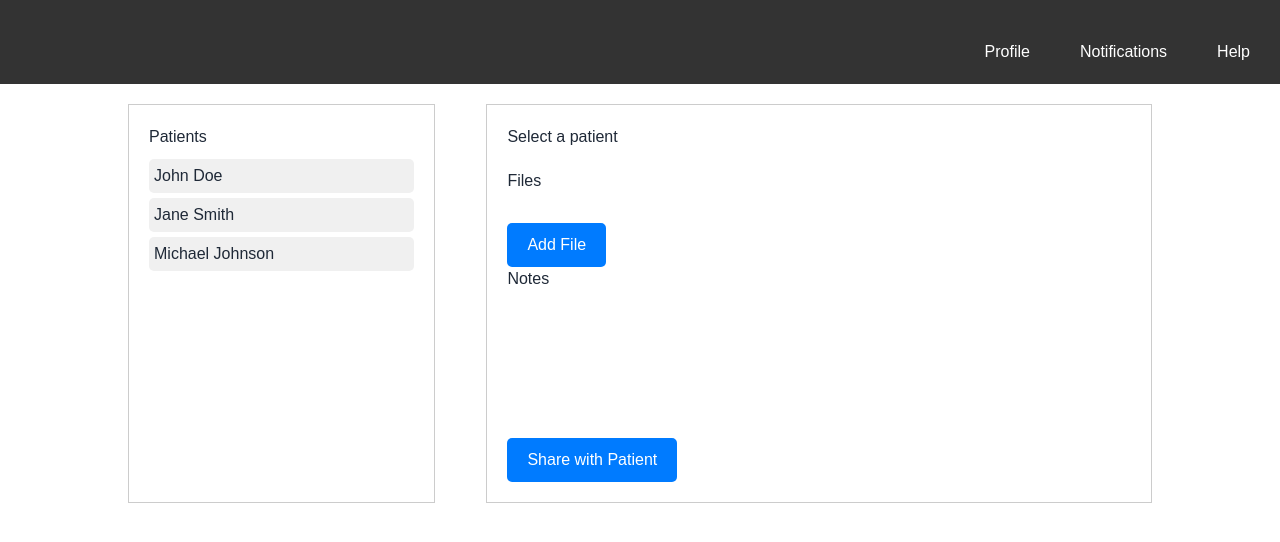
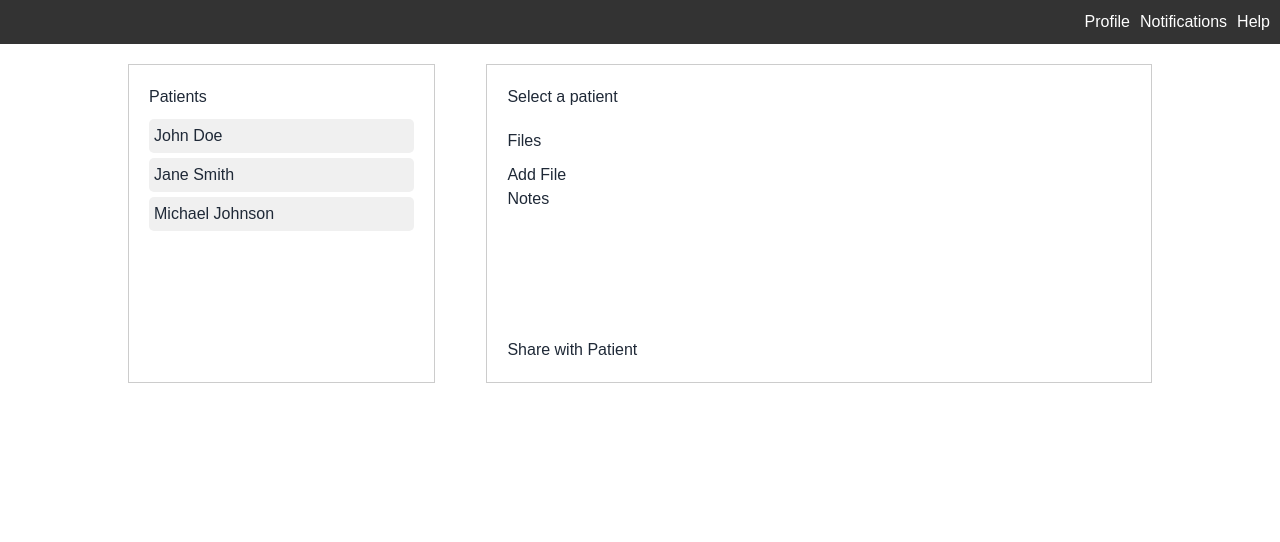
Before and after one commit to sam-25/Had_frontend, a React (Create React App) app: page /Radiographer in a window 1280 px wide. Shown: the top 542 px of the page. Built offline with nearby package versions, Linux system fonts and the light colour scheme.

Commit message:
Updated Styles of Doctor Dashboard

```diff
--- a/src/App.css
+++ b/src/App.css
@@ -1,4 +1,4 @@
-.App {
+/* .App {
   text-align: center;
   margin-top: 50px;
 }
@@ -15,4 +15,17 @@
 
 .switch-button:hover {
   background-color: #5a6268;
-}
+}  */
+
+/* Remove existing styles
+body {
+  margin: 0;
+  font-family: -apple-system, BlinkMacSystemFont, 'Segoe UI', Roboto, 'Helvetica Neue', Arial, 'Noto Sans', sans-serif, 'Apple Color Emoji', 'Segoe UI Emoji', 'Segoe UI Symbol', 'Noto Color Emoji';
+  -webkit-font-smoothing: antialiased;
+  -moz-osx-font-smoothing: grayscale;
+} */
+
+/* Add Tailwind CSS styles */
+@tailwind base;
+@tailwind components;
+@tailwind utilities;
--- a/src/App.js
+++ b/src/App.js
@@ -7,6 +7,7 @@ import DoctorDashboardPage from "./Pages/DoctorNew/DoctorDashboard";
 import DoctorDiagnosticPage from "./Pages/Doctor/DoctorDiagnosticPage";
 import DoctorConsultation from './Pages/DoctorNew/DoctorConsultation';
 import Notes from './Components/DoctorNew/Notes';
+import './App.css'
 
 function App() {
   return (
@@ -16,7 +17,7 @@ function App() {
               <Route path="/" element= {<LoginPage />}/>
               <Route path="/Radiographer" element = {<MedicalLabPage />} />
               <Route path="/Doctor" element = {<DoctorDashboardPage />} />
-              <Route path="/DoctorConsultation" element={<DoctorConsultation/>} />
+              {/* <Route path="/DoctorConsultation" element={<DoctorConsultation/>} /> */}
               {/* <Route path="/Radiographer" element = {<MedicalLabPage />} />
               <Route path="/Radiographer" element = {<MedicalLabPage />} />
               <Route path="/Radiographer" element = {<MedicalLabPage />} />
--- a/src/Pages/DoctorNew/DoctorDashboard.jsx
+++ b/src/Pages/DoctorNew/DoctorDashboard.jsx
@@ -18,7 +18,7 @@ const DoctorDashboard = () => {
     <div>
       <TopMenuBar />
       <div className="container mx-auto p-4">
-        <h1 className="text-2xl font-bold mb-4"> Doctor Dashboard </h1>
+        {/* <h1 className="text-2xl font-bold mb-4"> Doctor Dashboard </h1> */}
 
         <DoctorDiagnosisTable />
         <SecondOpinionRequests />
--- a/tailwind.config.js
+++ b/tailwind.config.js
@@ -5,4 +5,5 @@ module.exports = {
   daisyui: {
     themes: ["light"],
   },
+  purge: ['./src/**/*.{js,jsx,ts,tsx}', './public/index.html'],
 };
```
